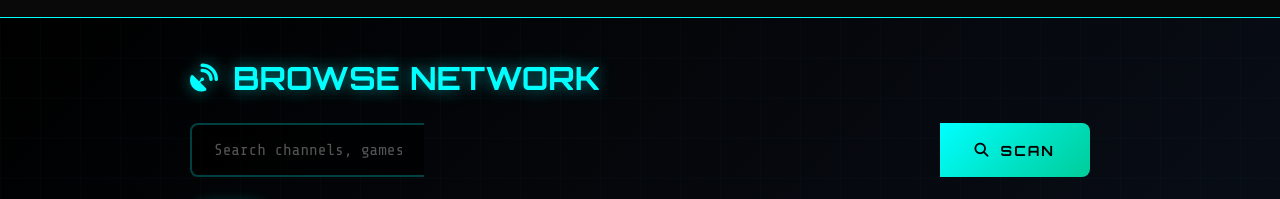
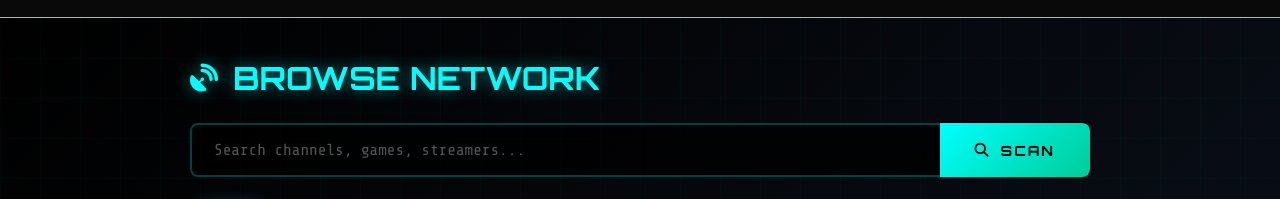
Before and after one commit to DJGUNZZZZzzz/flowstream-site, a website: page browse.html in a window 1280 px wide. Shown: the part 64-263 px from the top of the page. Drawn offline with nearby package versions, Linux system fonts and the light colour scheme.

Commit message:
Fix search wrapper to fill full width

```diff
--- a/browse.html
+++ b/browse.html
@@ -114,6 +114,12 @@
         .search-wrapper {
             position: relative;
             flex: 1;
+            min-width: 0;
+            display: flex;
+        }
+
+        .search-wrapper .search-main-input {
+            width: 100%;
         }
 
         .autocomplete-dropdown {
```
